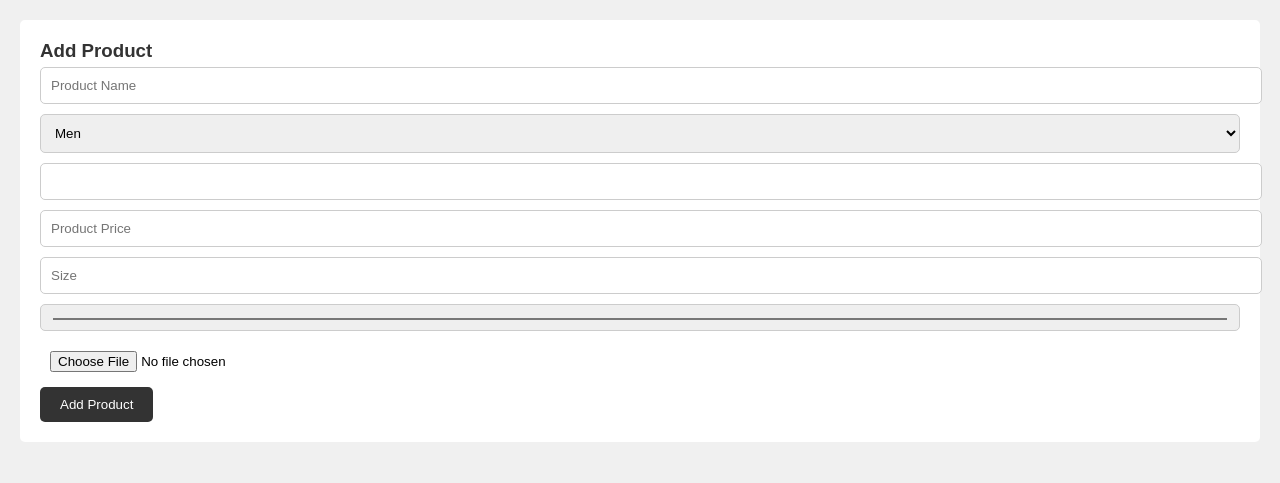
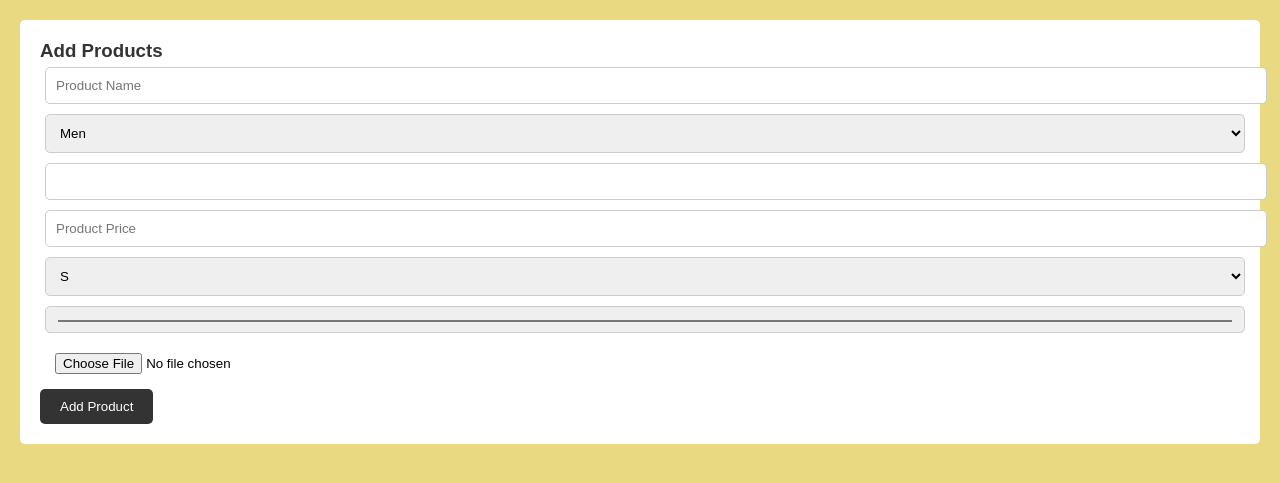
Before and after one commit to mbashamhezi/test, a Django app: page /admin_homepage/ in a window 1280 px wide. Shown: the top 483 px of the page. Run offline with Django 4.2, Linux system fonts and the light colour scheme.

Commit message:
modified

```diff
--- a/static/tt365/css/slider.css
+++ b/static/tt365/css/slider.css
@@ -73,10 +73,6 @@ img {
     }
 }
 
-
-
-
-
     .image-sliderfade {
         width: 100%; /* Images should fill the container horizontally */
         height: 100%; /* Images should fill the container vertically */
--- a/templates/tt365/admin_homepage.html
+++ b/templates/tt365/admin_homepage.html
@@ -9,22 +9,9 @@
     <style>
         body {
             font-family: Arial, sans-serif;
-            background-color: #f0f0f0;
+            background-color: #E9D980;
             margin: 0;
             padding: 0;
-        }
-
-        .menu {
-            background-color: #333;
-            color: #fff;
-            text-align: center;
-            padding: 10px;
-        }
-
-        .menu a {
-            text-decoration: none;
-            color: #fff;
-            margin: 10px;
         }
 
         .product-form {
@@ -42,7 +29,7 @@
         .product-form input, .product-form select {
             width: 100%;
             padding: 10px;
-            margin: 5px 0;
+            margin: 5px;
             border: 1px solid #ccc;
             border-radius: 5px;
         }
@@ -67,8 +54,8 @@
 </head>
 <body>
 
-    <div class="product-form" id="men-form">
-        <h3>Add Product</h3>
+    <div class="product-form">
+        <h3>Add Products</h3>
         <form  method="post" enctype="multipart/form-data">
             {% csrf_token %}
             <input type="text" placeholder="Product Name" name="product_name">
@@ -79,13 +66,17 @@
             </select>
             <input type="text" name="description">
             <input type="number" placeholder="Product Price" name="price">
-            <input type="text" placeholder="Size" name="size">
+            <select name="size">
+                <option value="s">S</option>
+                <option value="m">M</option>
+                <option value="l">L</option>
+                <option value="xl">XL</option>
+                <option value="xxl">XXL</option>
+            </select>
             <input type="color"  name="color">
             <input type="file" name="image">
             <button type="submit">Add Product</button>
         </form>
     </div>
-
-    <script src="{% static 'tt365/js/admin_homepage.js' %}"></script>
 </body>
 </html>
--- a/tt365App/urls.py
+++ b/tt365App/urls.py
@@ -6,6 +6,8 @@ path('', views.index, name='index'),
 path('login/', views.login, name="login"),
 path('signup/', views.signup, name="signup"),
 path('cart/', views.cart, name="cart"),
+path('add_to_cart/', views.cart, name="add_to_cart"),
 path('shipping', views.shipping, name="shipping"),
 path('admin_homepage/', views.admin_homepage, name="admin_homepage"),
+path('product_list/', views.view_products, name='product_list'),
 ]
--- a/tt365App/views.py
+++ b/tt365App/views.py
@@ -5,7 +5,7 @@ from firebase_admin.firestore import firestore
 from django.http import HttpResponse, JsonResponse
 from google.cloud import firestore
 from google.cloud import storage
-
+from django.contrib import messages
 
 
 config = {
@@ -27,31 +27,16 @@ database=firebase.database()
 def index(request):
     return render(request, "tt365/index.html")
 
+
 def login(request):
     if request.method == 'POST':
         email = request.POST.get('email')
         password = request.POST.get('password')
         user = authe.sign_in_with_email_and_password(email, password)
-        session_id = user['idToken']
-        request.session['uid']=str(session_id)
+        request.session['user_id'] = user['localId']
         return redirect('index')
     else:
-        print("Invalid credentials")
-    return render(request, "tt365/login.html")
-
-
-        # try:
-        #     user = authe.sign_in_with_email_and_password(email, password)
-        #     session_id=user['idToken']
-        #     request.session['uid']=str(session_id)
-        # except auth.InvalidIdTokenError:
-        #     message="Invalid Credentials!!Please ChecK your Data"
-        #     return render(request,"tt365/login.html",{"message":message})
-        # except Exception as e:
-        #     # Handle other exceptions as needed
-        #     message = f"An error occurred: {str(e)}"
-        #     return render(request, "login.html", {"message": message})
-
+        messages.error(request, 'Login failed. Please check your credentials.')
     return render(request, "tt365/login.html")
 
 
@@ -68,30 +53,11 @@ def signup(request):
     return render(request, "tt365/signup.html")
 
 
-def cart(request):
-    return render(request, "tt365/cart.html")
-
-def admin_homepage(request):
-    return render(request, "tt365/admin_homepage.html")
-
 def shipping(request):
     return render(request, "tt365/shipping.html")
 
 
-
-
-
-
-
-import os
-
-
-
-
 def admin_homepage(request):
-
-    # print(os.environ.get("GOOGLE_APPLICATION_CREDENTIALS"))
-
     if request.method == 'POST':
         product_name = request.POST.get('product_name')
         category = request.POST.get('category')
@@ -100,11 +66,9 @@ def admin_homepage(request):
         size = request.POST.get('size')
         color = request.POST.get('color')
         image = request.FILES.get('image')
-
         if image:
             storage_client = storage.Client()
             bucket = storage_client.get_bucket('gs://ecommerce-e8ac5.appspot.com')
-
             image_filename = f"{product_name}_{image}"
 
               # Upload the image to the storage bucket
@@ -132,10 +96,32 @@ def admin_homepage(request):
         }
 
         # Access the Firestore collection and add the data to it
-        doc_ref = db.collection('products').add(data)
+        data = db.collection('products').add(data)
 
         return redirect('admin_homepage')
+    return render(request, 'tt365/admin_homepage.html')
 
-        # return HttpResponse(f'Data added to Firestore with ID: {doc_ref}')
 
-    return render(request, 'tt365/admin_homepage.html')
+
+
+def cart(request):
+    return render(request, "tt365/cart.html")
+
+
+
+
+
+
+
+
+def view_products(request):
+    db = firestore.Client()
+    # Retrieve the products from Firestore
+    products_ref = db.collection('products')
+    men_products = products_ref.where("category","==", "Men").stream()
+    # Create a list to store the product data
+    men_products_data = []
+    for product in men_products:
+        product_data = product.to_dict()
+        men_products_data.append(product_data)
+    return render(request, 'tt365/product_list.html', {'products': men_products_data})
```
Also changed, not shown: templates/tt365/index.html (+17 -25 lines), templates/tt365/product_list.html (added, +23 -0 lines), db.sqlite3.
